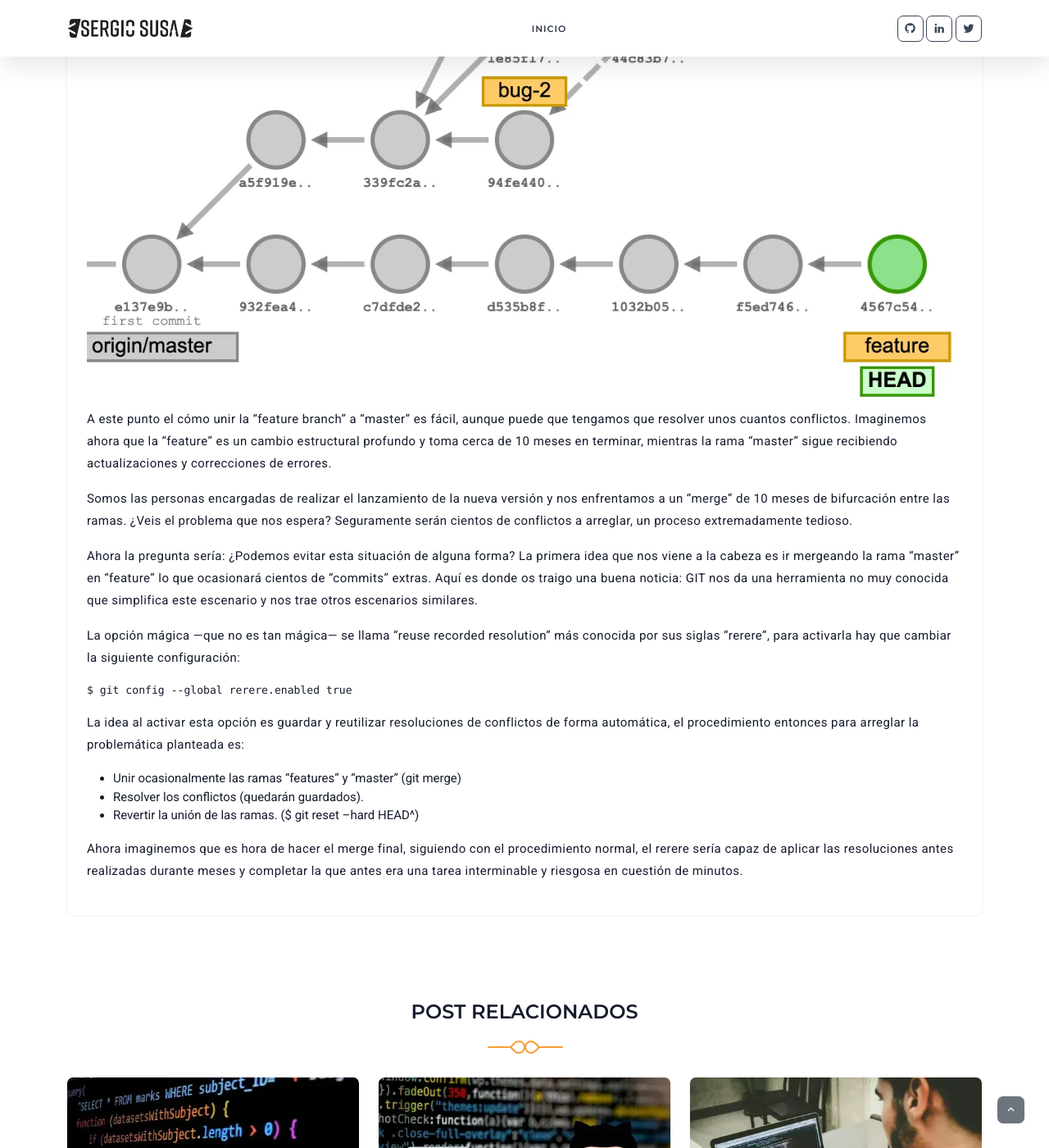
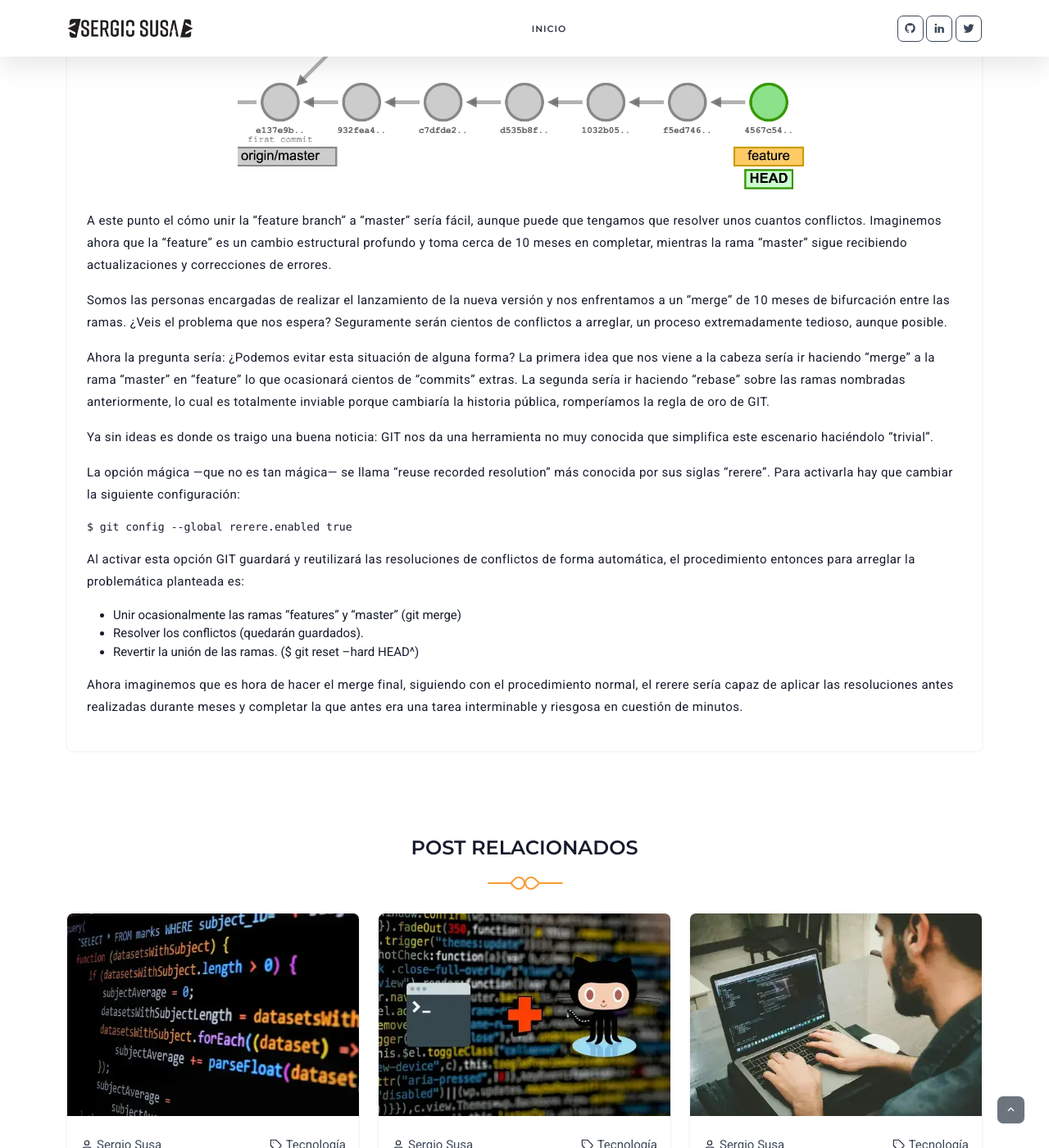
Before and after one commit to sergiosusa/sergiosusa.github.io, a Jekyll site: the page built from _posts/2022-01-18-como-gestionar-una-rama-rerere-larga-en-git.markdown, in a window 1280 px wide and 1400 px high, scrolled down 1061 px. Shown: the whole window at 82% size. Built offline with Jekyll 4.4.1, drawn with Linux system fonts in a browser that asks for light colours; some of the changed text lies outside the part shown.

Commit message:
re writing post

````diff
--- a/_posts/2022-01-18-como-gestionar-una-rama-rerere-larga-en-git.markdown
+++ b/_posts/2022-01-18-como-gestionar-una-rama-rerere-larga-en-git.markdown
@@ -5,36 +5,51 @@
 description: Cuando empecé a usar entornos Linux me encantó su terminal, su potencia, versatilidad, rapidez, entre otras características. Razón por la cual siempre intentaré buscar una solución por línea de comandos y no por el entorno gráfico.
 img: como-gestionar-una-rama-rerere-larga-en-git.webp
 img-cover: como-gestionar-una-rama-rerere-larga-en-git-cover.webp
-tags: [git, rerere]
+tags: [ git, rerere ]
 category: Tecnología
 ---
 
-El desarrollo de una "major version" de un proyecto open source o in-house, donde participan un número grande de equipos, además del notable reto técnico genera un desafío relacionado con GIT, del cual se habla poco.
 
-Imaginemos como escenario inicial una “feature branch”, que lleva un par de semanas siendo desarrollada con algunas funcionalidades ya implementadas y una rama “master” donde se han ido subiendo correcciones y arreglos como se ve en el siguiente gráfico:
+Los proyectos de software de gran envergadura con cientos de desarrolladores aportando nuevos desarrollo y corrección de
+“bugs” afrontan no solo retos a nivel de desarrollo. Hoy hablaré del gran olvidado, la gestión de GIT durante los
+“releases” de versión de larga duración.
 
-<div class="push-right"><img alt="Ejemplo de long term branch" src="{{site.baseurl}}/assets/images/blog/como-gestionar-una-rama-rerere-larga-en-git-2.webp"/></div>
+Imaginemos como escenario inicial una “feature branch”, que lleva un par de semanas siendo desarrollada con algunas
+funcionalidades ya implementadas y una rama “master” donde se han ido subiendo correcciones y arreglos como se ve en el
+siguiente gráfico:
 
-A este punto el cómo unir la “feature branch” a “master” es fácil, aunque puede que tengamos que resolver unos cuantos conflictos. Imaginemos ahora que la “feature” es un cambio estructural profundo y toma cerca de 10 meses en terminar, mientras la rama “master” sigue recibiendo actualizaciones y correcciones de errores.
+<div style="width: 100%; text-align: center; margin-bottom: 1rem;" class="push-right"><img style="min-width: 350px;max-width: 700px; width: 100%;" alt="Ejemplo de long term branch" src="{{site.baseurl}}/assets/images/blog/como-gestionar-una-rama-rerere-larga-en-git-2.webp"/></div>
 
-Somos las personas encargadas de realizar el lanzamiento de la nueva versión y nos enfrentamos a un “merge” de 10 meses de bifurcación entre las ramas. ¿Veis el problema que nos espera? Seguramente serán cientos de conflictos a arreglar, un proceso extremadamente tedioso.
+A este punto el cómo unir la “feature branch” a “master” sería fácil, aunque puede que tengamos que resolver unos
+cuantos conflictos. Imaginemos ahora que la “feature” es un cambio estructural profundo y toma cerca de 10 meses en
+completar, mientras la rama “master” sigue recibiendo actualizaciones y correcciones de errores.
 
+Somos las personas encargadas de realizar el lanzamiento de la nueva versión y nos enfrentamos a un “merge” de 10 meses
+de bifurcación entre las ramas. ¿Veis el problema que nos espera? Seguramente serán cientos de conflictos a arreglar, un
+proceso extremadamente tedioso, aunque posible.
 
-Ahora la pregunta sería: ¿Podemos evitar esta situación de alguna forma? La primera idea que nos viene a la cabeza es ir mergeando la rama “master” en “feature” lo que ocasionará  cientos de “commits” extras. Aquí es donde os traigo una buena noticia: GIT nos da una herramienta no muy conocida que simplifica este escenario y nos trae otros escenarios similares.
+Ahora la pregunta sería: ¿Podemos evitar esta situación de alguna forma? La primera idea que nos viene a la cabeza sería
+ir haciendo “merge” a la rama “master” en “feature” lo que ocasionará cientos de “commits” extras. La segunda sería ir
+haciendo “rebase” sobre las ramas nombradas anteriormente, lo cual es totalmente inviable porque cambiaría la historia
+pública, romperíamos la regla de oro de GIT.
 
+Ya sin ideas es donde os traigo una buena noticia: GIT nos da una herramienta no muy conocida que simplifica este
+escenario haciéndolo “trivial”.
 
-La opción mágica —que no es tan mágica— se llama "reuse recorded resolution" más conocida por sus siglas “rerere”, para activarla hay que cambiar la siguiente configuración:
-
+La opción mágica —que no es tan mágica— se llama "reuse recorded resolution" más conocida por sus siglas “rerere”. Para
+activarla hay que cambiar la siguiente configuración:
 
 ```bash
 $ git config --global rerere.enabled true
 ```
 
-La idea al activar esta opción es guardar y reutilizar resoluciones de conflictos de forma automática, el procedimiento entonces para arreglar la problemática planteada es:
-
+Al activar esta opción GIT guardará y reutilizará las resoluciones de conflictos de forma automática, el procedimiento
+entonces para arreglar la problemática planteada es:
 
 - Unir ocasionalmente las ramas “features” y “master” (git merge)
 - Resolver los conflictos (quedarán guardados).
 - Revertir la unión de las ramas. ($ git reset --hard HEAD^)
 
-Ahora imaginemos que es hora de hacer el merge final, siguiendo con el procedimiento normal, el rerere sería capaz de aplicar las resoluciones antes realizadas durante meses y completar la que antes era una tarea interminable y riesgosa en cuestión de minutos.
+Ahora imaginemos que es hora de hacer el merge final, siguiendo con el procedimiento normal, el rerere sería capaz de
+aplicar las resoluciones antes realizadas durante meses y completar la que antes era una tarea interminable y riesgosa
+en cuestión de minutos.
````
